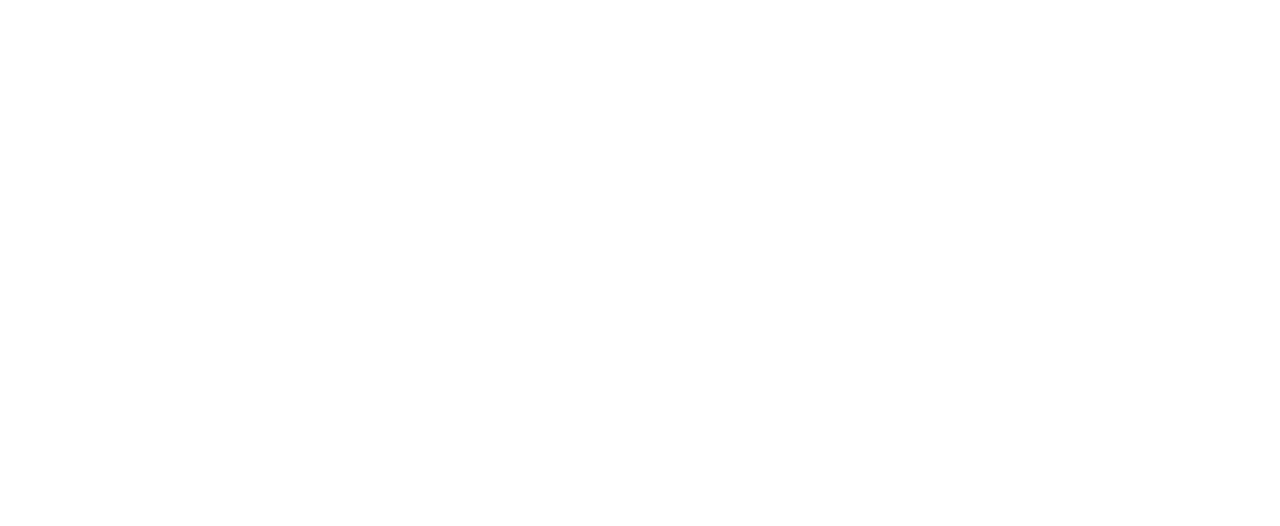
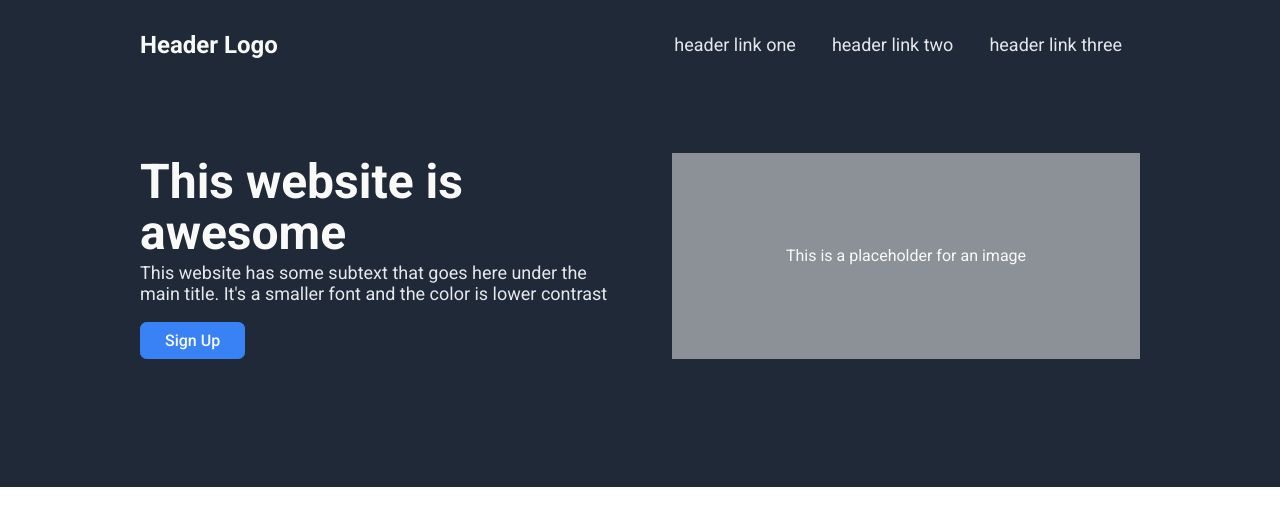
Before and after one commit to rktme/odin-landing_page, a plain HTML site: page index.html in a window 1280 px wide. Drawn offline with Linux system fonts and the light colour scheme.

Commit message:
Hero section added

```diff
--- a/index.html
+++ b/index.html
@@ -13,7 +13,46 @@
 </head>
 
 <body>
-
+    <div>
+        <div class="section" id="hero">
+            <div class="container">
+                <nav>
+                    <div class="sitename">
+                        <span>
+                            Header Logo
+                        </span>
+                    </div>
+                    <ul>
+                        <li class="nav-item">
+                            <a href="#" class="nav-link">header link one</a>
+                        </li>
+                        <li class="nav-item">
+                            <a href="#" class="nav-link">header link two</a>
+                        </li>
+                        <li class="nav-item">
+                            <a href="#" class="nav-link">header link three</a>
+                        </li>
+                    </ul>
+                </nav>
+                <div class="group-2">
+                    <div class="text">
+                        <h1>This website is awesome</h1>
+                        <p>This website has some subtext that goes here under the main title. It's a smaller font and the color is lower contrast</p>
+                        <button class="btn btn-primary">
+                            Sign Up
+                        </button>
+                    </div>
+                    <div class="figure">
+                        <div class="img-temp">
+                            <span>
+                                This is a placeholder for an image
+                            </span>
+                        </div>
+                    </div>
+                </div>
+            </div>
+        </div>
+    </div>
 </body>
 
 </html>
--- a/style.css
+++ b/style.css
@@ -1,5 +1,119 @@
 *{
-    margin: 0;
+    /* margin: 0;
+    padding: 0; */
+    box-sizing: border-box;
+    /* border: 1px solid #eeeeee; */
+}
+:root{
+    --color-primary-light: #3882f6;
+    --color-primary: #1f2937;
+    --color-secondary: #e5e7eb;
+    --color-light: rgb(249, 250, 248);
+    font-size: 16px;
+    font-family: 'Roboto', sans-sarif;
+}
+body{
+    margin:0;
+}
+h1{
+    font-size: 3rem;
+    line-height: 3.2rem;
+    margin: 0.2rem 0 0.2rem 0;
+}
+p{
+    margin-top: 0;
+}
+.section{
+    padding: 8rem 0 8rem 0;
+}
+.section#hero{
+    padding-top:0;
+}
+.section .container{
+    margin-inline: auto;
+    width: 1000px;
+}
+#hero{
+    background: var(--color-primary);
+}
+nav{
+    position: relative;
+    width: 100%;
+    display: flex;
+    margin-bottom: 1rem;
+    align-items: center;
+}
+nav .sitename{
+    flex-grow: 1;
+}
+nav .sitename span{
+    color: var(--color-light);
+    font-weight: 600;
+    font-size: 1.5rem;
+}
+nav ul{
+    list-style-type: none;
+    display: flex;
     padding: 0;
-    box-sizing: border-box;
 }
+
+nav ul li a{
+    display: inline-block;
+    padding:1em;
+    font-size: 18px;
+    text-decoration: none;
+    color: var(--color-secondary);
+}
+
+nav ul li a:hover{
+    text-decoration: underline;
+    text-underline-offset: .25rem;
+}
+.group-2{
+    padding-top: 3rem;
+    display: flex;
+}
+.group-2>*{
+    flex-grow: 1;
+    width:100%;
+}
+.group-2 .text{
+    color: var(--color-light);
+    margin-right: 4rem;
+}
+.group-2 .text p{
+    color: var(--color-secondary);
+    font-size: 18px;
+}
+
+.group-2 .figure .img-temp{
+    position: relative;
+    height: 100%;
+    width: 100%;
+    background-color: rgba(249, 250, 248, 0.5);
+    display: flex;
+    color: var(--color-light);
+}
+
+.group-2 .figure .img-temp span{
+    display: inline-block;
+    margin: auto;
+}
+
+/* Button */
+.btn{
+    padding: .5rem 1.5rem;
+}
+
+.btn.btn-primary{
+    font-family: 'Roboto', sans-sarif;
+    font-size: 1rem;
+    font-weight: 500;
+    background-color: var(--color-primary-light);
+    color: var(--color-light);
+    border-radius: 0.4rem;
+    border: 1px solid var(--color-primary-light);
+}
+.btn.btn-primary:hover{
+    border-color: #2263cc;
+}
```
